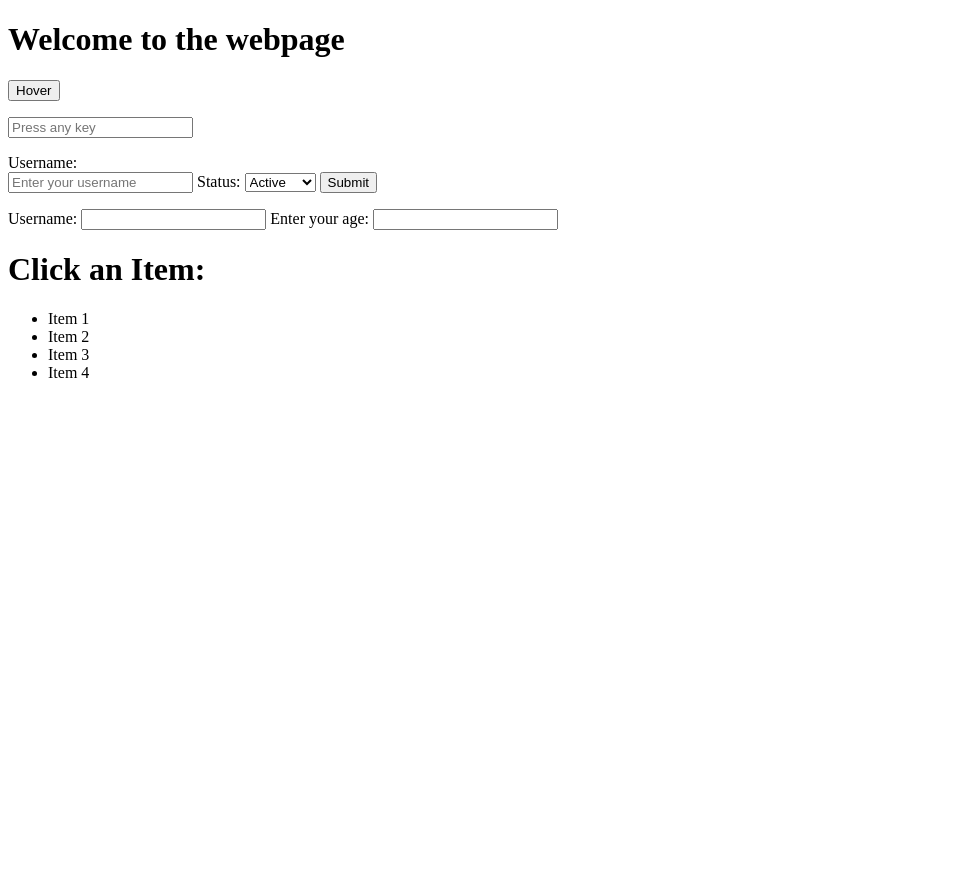
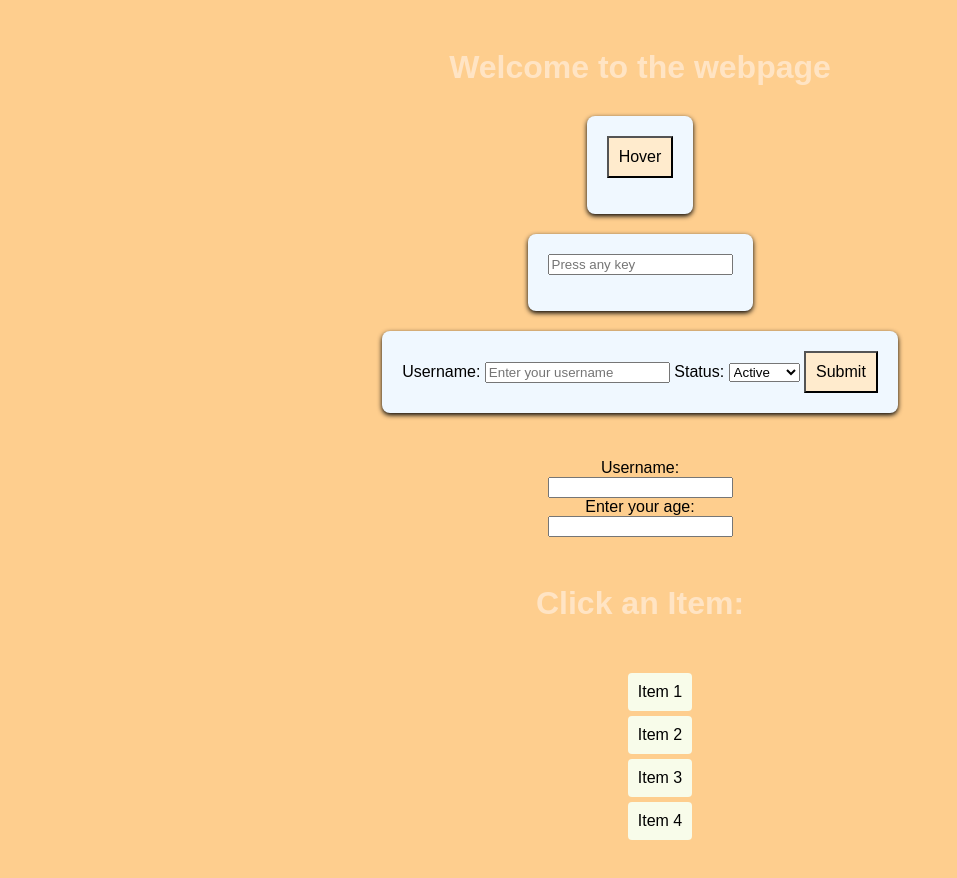
Before and after one commit to Kandiebaby/Introduction-to-Events, a plain HTML site: page index.html in a window 1280 px wide. Shown: the whole page, without its empty margins (0-957 px from the left). Before the commit the page ends 800 px from the top, so only its background shows below. Drawn offline with Linux system fonts and the light colour scheme.

Commit message:
Add form events

```diff
--- a/index.html
+++ b/index.html
@@ -3,8 +3,8 @@
 <head>
     <meta charset="UTF-8">
     <meta name="viewport" content="width=device-width, initial-scale=1.0">
-    <title>Introduction to Events</title
-    <link rel="stylesheet" her="style.css">
+    <title>Introduction to Events</title>
+    <link rel="stylesheet" href="style.css">
 </head>
 <body>
     <h1> Welcome to the webpage</h1>
@@ -24,7 +24,7 @@
 <!-- Form Event Section -->
 <form id="myForm">
     <label for="username">Username:</label>
-    <form id="form" action="#"></form>
+
     <input type="text" id="username" name="username" placeholder="Enter your username">
 
     <label for="status">Status:</label>
@@ -42,7 +42,7 @@
 
 <!-- Focus and Blur Event Section -->
 <label for="username">Username:</label>
-<input type="text" id="username" onfocus="handleFocus () ;">
+<input type="text" id="focususername" onfocus="handleFocus () ;">
 
 <label for="ageInput">Enter your age:</label>
 <input type="text" id="ageInput" onblur="validateAge () ">
--- a/script.js
+++ b/script.js
@@ -0,0 +1,22 @@
+document.addEventListener('DOMContentLoaded', function() {
+            const form = document.getElementById('myForm');
+            const username = document.getElementById('username');
+            const status = document.getElementById('status');
+
+            // Handle form submission
+            form.addEventListener('submit', function(event) {
+                console.log('Form submitted');
+                event.preventDefault(); // Prevent the actual form submission
+                alert(`Username: ${username.value}, Status: ${status.value}`);
+            });
+
+            // Handle changes in the select menu
+            status.addEventListener('change', function() {
+                console.log('Selection changed to:', this.value);
+            });
+
+            // Handle real-time input changes in the username field
+            username.addEventListener('input', function() {
+                console.log('Input changed: ', this.value);
+            });
+});
--- a/style.css
+++ b/style.css
@@ -0,0 +1,53 @@
+body {
+    font-family: Arial, Helvetica, sans-serif;
+    padding: 20px;
+    background-color: rgb(254, 206, 142);
+    display: flex;
+    flex-direction: column;
+    align-items: center;
+}
+
+h1 {
+    text-align: center;
+    color: bisque;
+    margin-bottom: 30px;
+}
+
+section, form {
+    background-color: aliceblue;
+    padding: 20px;
+    margin-bottom: 20px;
+    border-radius: 8px;
+    box-shadow: 0 2px 5px;
+}
+
+button {
+    padding: 10px;
+    font-size: 16px;
+    cursor: pointer;
+    background-color: blanchedalmond;
+}
+
+button:hover {
+    background-color: brown;
+}
+
+
+p {
+    margin-top: 10px;
+    font-weight: bold;
+    color: red;
+}
+
+ul#itemList li {
+    background-color: rgb(248, 252, 234);
+    padding: 10px;
+    margin: 5px 0;
+    cursor: pointer;
+    border-radius: 4px;
+}
+
+ul#itemList {
+    list-style: none;
+    padding: auto;
+}
```
